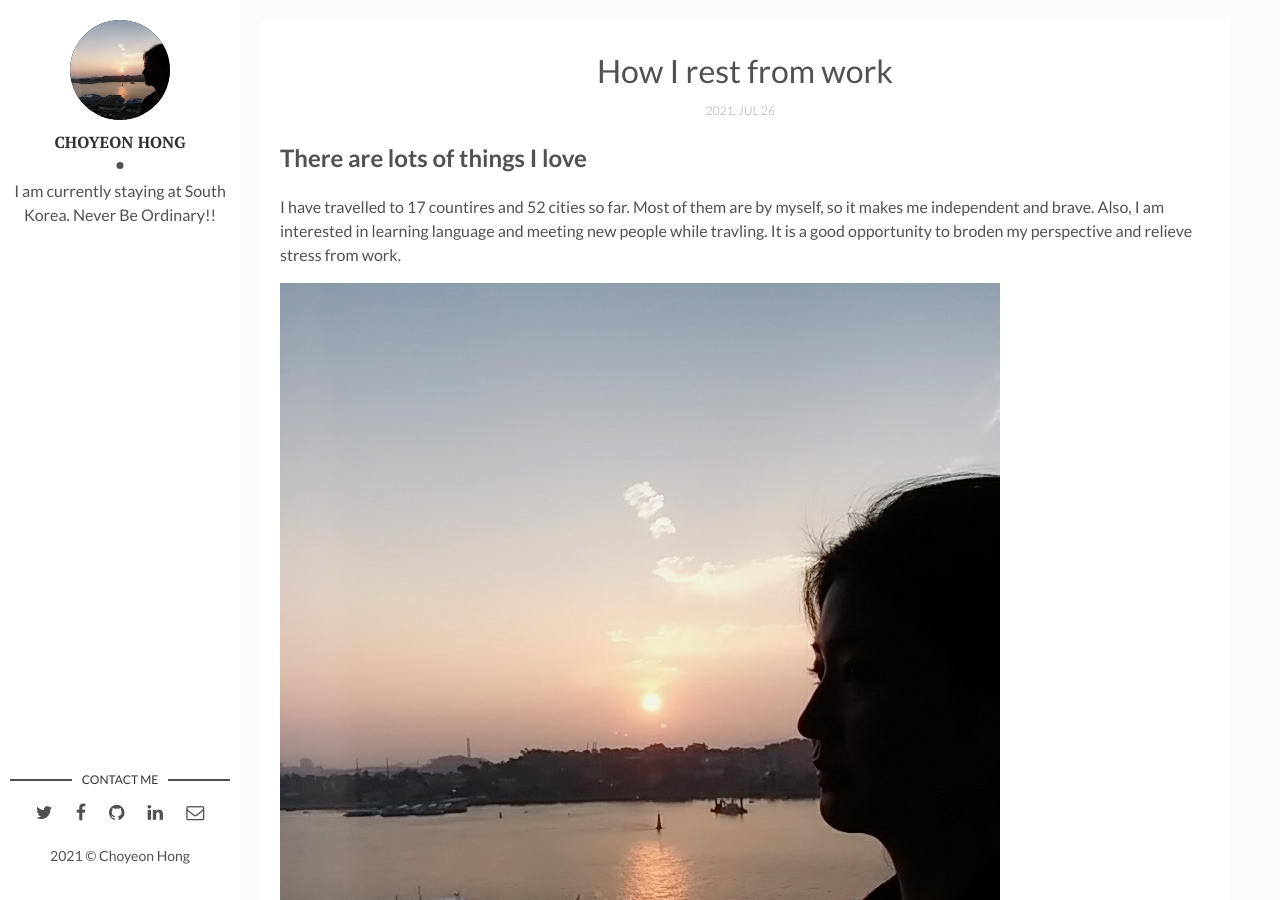
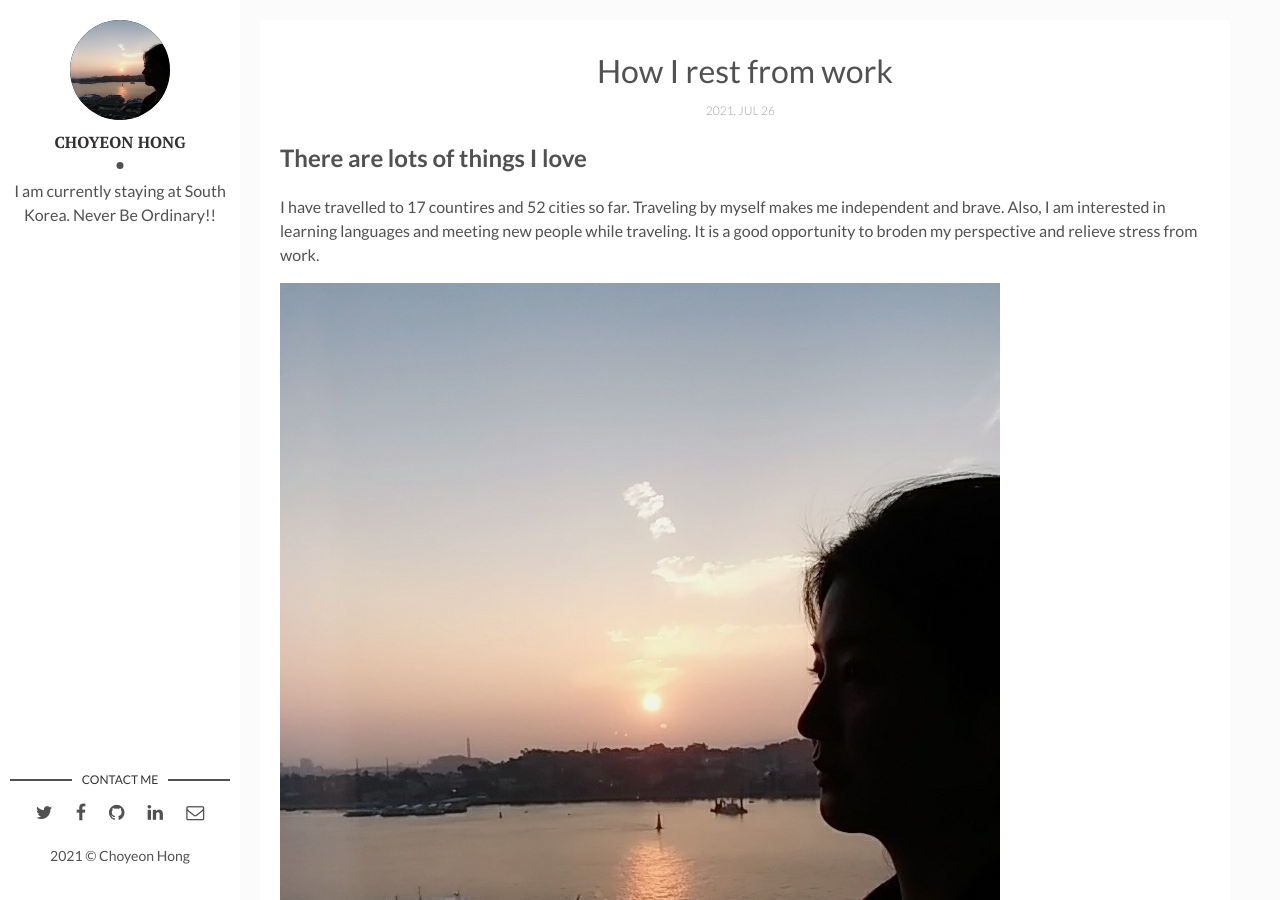
Before and after one commit to choyeon-hong/choyeon-hong.github.io, a Jekyll site: the page built from _posts/2021-07-26-how-i-rest-from-work.md, in a window 1280 px wide and 900 px high. Built offline with Jekyll 4.4.1, drawn with Linux system fonts in a browser that asks for light colours; comment, search, counter and statistics services are not loaded.

Commit message:
Update 2021-07-26-how-i-rest-from-work.md

```diff
--- a/_posts/2021-07-26-how-i-rest-from-work.md
+++ b/_posts/2021-07-26-how-i-rest-from-work.md
@@ -8,8 +8,8 @@ fig-caption: # Add figcaption (optional)
 tags: [introduction, travel]
 ---
 ## There are lots of things I love
-I have travelled to 17 countires and 52 cities so far. Most of them are by myself, so it makes me independent and brave.
-Also, I am interested in learning language and meeting new people while travling. It is a good opportunity to broden my perspective and relieve stress from work.
+I have travelled to 17 countires and 52 cities so far. Traveling by myself makes me independent and brave.
+Also, I am interested in learning languages and meeting new people while traveling. It is a good opportunity to broden my perspective and relieve stress from work.
 
 ![picture I took in Xiamen]({{site.baseurl}}/assets/img/cy.jpg)
 
```
